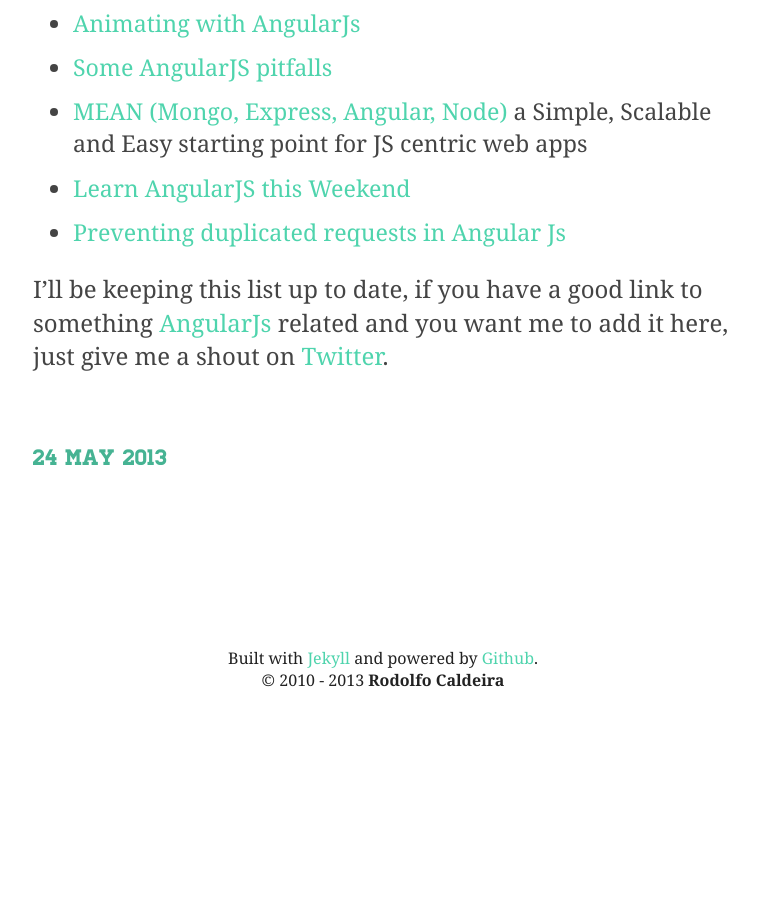
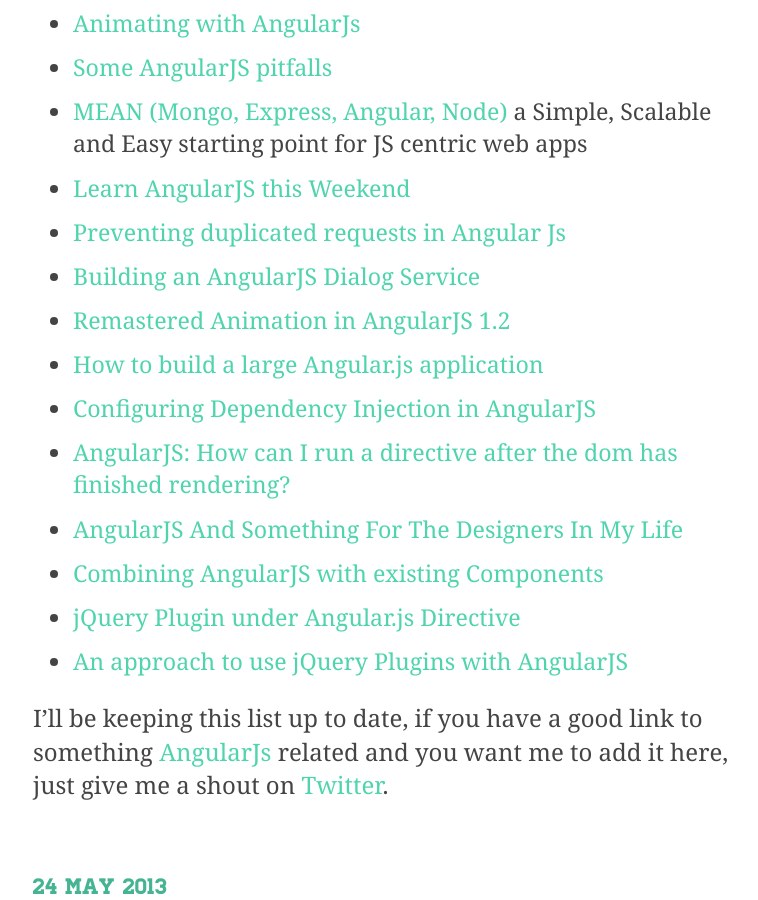
Before and after one commit to rodolfocaldeira/rodolfocaldeira.github.com, a Jekyll site: the page built from _posts/2013-05-24-interesting-bits-8-angularjs.md, in a window 1280 px wide and 900 px high, scrolled down 8247 px. Shown: the whole window, without its empty margins (257-1015 px from the left). Built offline with Jekyll 4.4.1, drawn with Linux system fonts in a browser that asks for light colours; before the commit the page ends 8982 px from its top, so only the background shows below that.

Commit message:
Added a couple more site to the angular post.

```diff
--- a/_posts/2013-05-24-interesting-bits-8-angularjs.md
+++ b/_posts/2013-05-24-interesting-bits-8-angularjs.md
@@ -211,6 +211,16 @@
 - [MEAN (Mongo, Express, Angular, Node)](https://github.com/linnovate/mean) a Simple, Scalable and Easy starting point for JS centric web apps
 - [Learn AngularJS this Weekend](http://joelhooks.com/blog/2013/08/03/learn-angularjs-in-a-weekend/)
 - [Preventing duplicated requests in Angular Js](http://blog.codebrag.com/post/57412530001/preventing-duplicated-requests-in-angularjs)
+- [Building an AngularJS Dialog Service](http://weblogs.asp.net/dwahlin/archive/2013/08/19/building-an-angularjs-dialog-service.aspx)
+- [Remastered Animation in AngularJS 1.2](http://www.yearofmoo.com/2013/08/remastered-animation-in-angularjs-1-2.html)
+- [How to build a large Angular.js application](https://gocardless.com/blog/building-a-large-angular-application/)
+- [Configuring Dependency Injection in AngularJS](http://joelhooks.com/blog/2013/08/18/configuring-dependency-injection-in-angularjs/)
+- [AngularJS: How can I run a directive after the dom has finished rendering?](http://stackoverflow.com/questions/12240639/angularjs-how-can-i-run-a-directive-after-the-dom-has-finished-rendering)
+- [AngularJS And Something For The Designers In My Life](http://onehungrymind.com/for-the-designers/)
+- [Combining AngularJS with existing Components](http://henriquat.re/directives/advanced-directives-combining-angular-with-existing-components-and-jquery/angularAndJquery.html)
+- [jQuery Plugin under Angular.js Directive](http://www.phloxblog.in/jquery-plugin-angular-js-directive-clean-html-approach/)
+- [An approach to use jQuery Plugins with AngularJS](http://amitgharat.wordpress.com/2013/02/03/an-approach-to-use-jquery-plugins-with-angularjs/)
+
 
 
 
```
